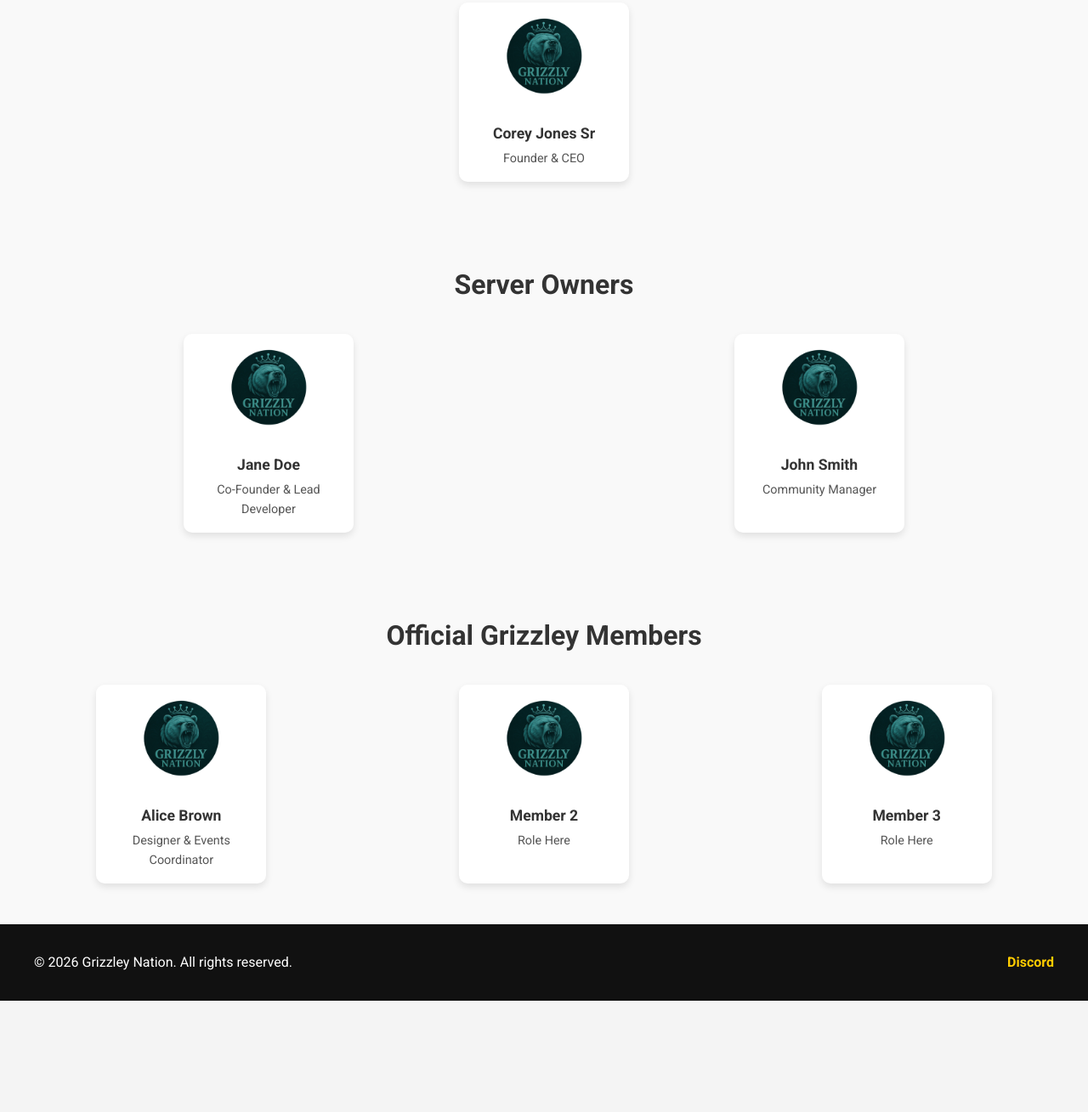
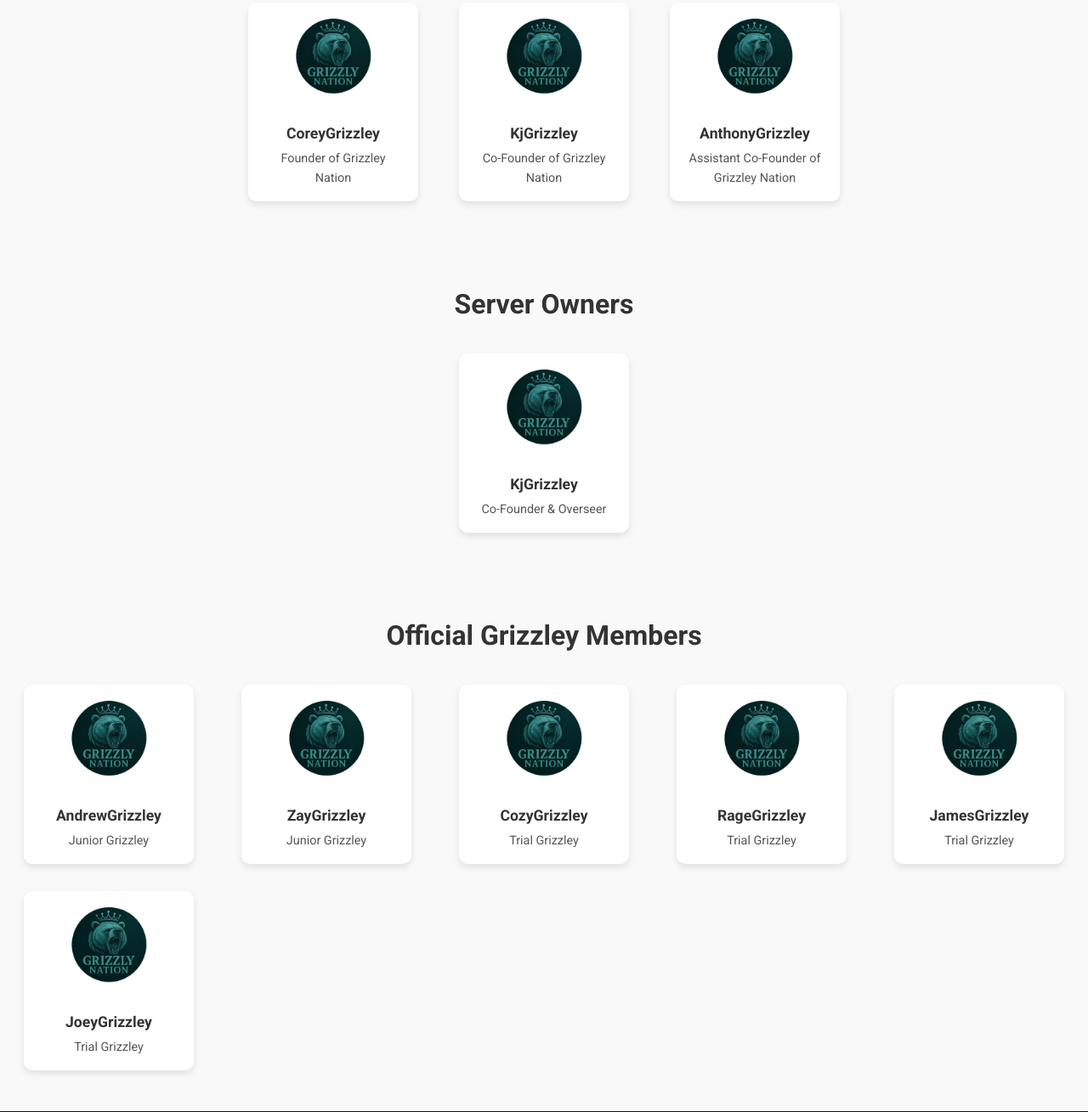
Before and after one commit to staaj2c-del/grizzleynation-site, a plain HTML site: page index.html in a window 1280 px wide. Shown: the part 711-2020 px from the top of the page at 85% size. Before the commit the page ends 1889 px from the top, so only its background shows below. Drawn offline with Linux system fonts and the light colour scheme.

Commit message:
Force update: full site rebuild with new homepage, rules, store, support, and CSS

```diff
--- a/index.html
+++ b/index.html
@@ -19,7 +19,7 @@
       <nav>
         <a href="index.html">Home</a>
         <a href="store.html">Store</a>
-        <a href="gnrules.html">Rules</a>
+        <a href="rules.html">Rules</a>
         <a href="support.html">Support</a>
       </nav>
     </div>
@@ -36,50 +36,69 @@
   </section>
 
   <!-- Team Sections -->
-  <section class="team-section">
+  <section class="team-section vertical-center">
   <h2>Ownership</h2>
-    <div class="team-middle">
+  <div class="team-middle three-members">
     <div class="member">
-        <img src="images/gns.png" alt="Founder Logo">
-        <h3>Corey Jones Sr</h3>
-        <p>Founder & CEO</p>
+      <img src="images/gns.png" alt="Founder">
+      <h3>CoreyGrizzley</h3>
+      <p>Founder of Grizzley Nation</p>
+    </div>
+    <div class="member">
+      <img src="images/gns.png" alt="Co Founder">
+      <h3>KjGrizzley</h3>
+      <p>Co-Founder of Grizzley Nation</p>
+    </div>
+    <div class="member">
+      <img src="images/gns.png" alt="Assistant Co Founder">
+      <h3>AnthonyGrizzley</h3>
+      <p>Assistant Co-Founder of Grizzley Nation</p>
     </div>
   </div>
 </section>
 
-  <section class="team-section">
+  <section class="team-section vertical-center">
   <h2>Server Owners</h2>
-    <div class="team-middle two-members">
+  <div class="team-middle">
     <div class="member">
-        <img src="images/gns.png" alt="Server Owner 1">
-        <h3>Jane Doe</h3>
-        <p>Co-Founder & Lead Developer</p>
-      </div>
-      <div class="member">
-        <img src="images/gns.png" alt="Server Owner 2">
-        <h3>John Smith</h3>
-        <p>Community Manager</p>
-      </div>
+      <img src="images/gns.png" alt="Founder of MCRP">
+      <h3>KjGrizzley</h3>
+      <p>Co-Founder & Overseer</p>
   </div>
 </section>
 
-  <section class="team-section">
+  <section class="team-section vertical-center">
   <h2>Official Grizzley Members</h2>
   <div class="team-grid">
     <div class="member">
       <img src="images/gns.png" alt="Member 1">
-        <h3>Alice Brown</h3>
-        <p>Designer & Events Coordinator</p>
+      <h3>AndrewGrizzley</h3>
+      <p>Junior Grizzley</p>
     </div>
     <div class="member">
-        <img src="images/gns.png" alt="Member 2">
-        <h3>Member 2</h3>
-        <p>Role Here</p>
+      <img src="images/gns.png" alt="Member 1">
+      <h3>ZayGrizzley</h3>
+      <p>Junior Grizzley</p>
     </div>
     <div class="member">
-        <img src="images/gns.png" alt="Member 3">
-        <h3>Member 3</h3>
-        <p>Role Here</p>
+      <img src="images/gns.png" alt="Member 1">
+      <h3>CozyGrizzley</h3>
+      <p>Trial Grizzley</p>
+    </div>
+    <div class="member">
+      <img src="images/gns.png" alt="Member 1">
+      <h3>RageGrizzley</h3>
+      <p>Trial Grizzley</p>
+    </div>
+    <div class="member">
+      <img src="images/gns.png" alt="Member 1">
+      <h3>JamesGrizzley</h3>
+      <p>Trial Grizzley</p>
+    </div>
+    <div class="member">
+      <img src="images/gns.png" alt="Member 1">
+      <h3>JoeyGrizzley</h3>
+      <p>Trial Grizzley</p>
     </div>
   </div>
 </section>
```
Lines whose indentation alone changed are shown as unchanged.
